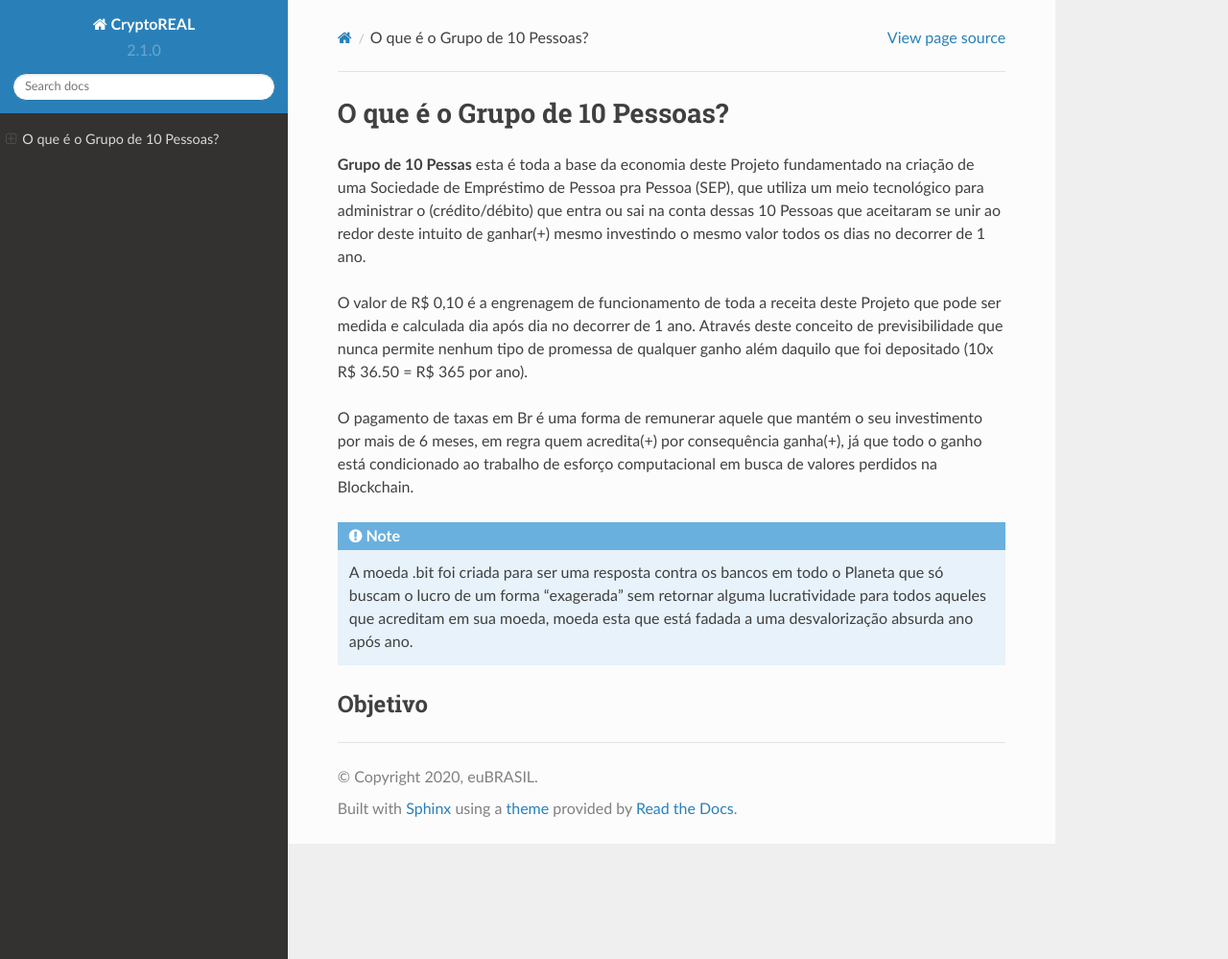
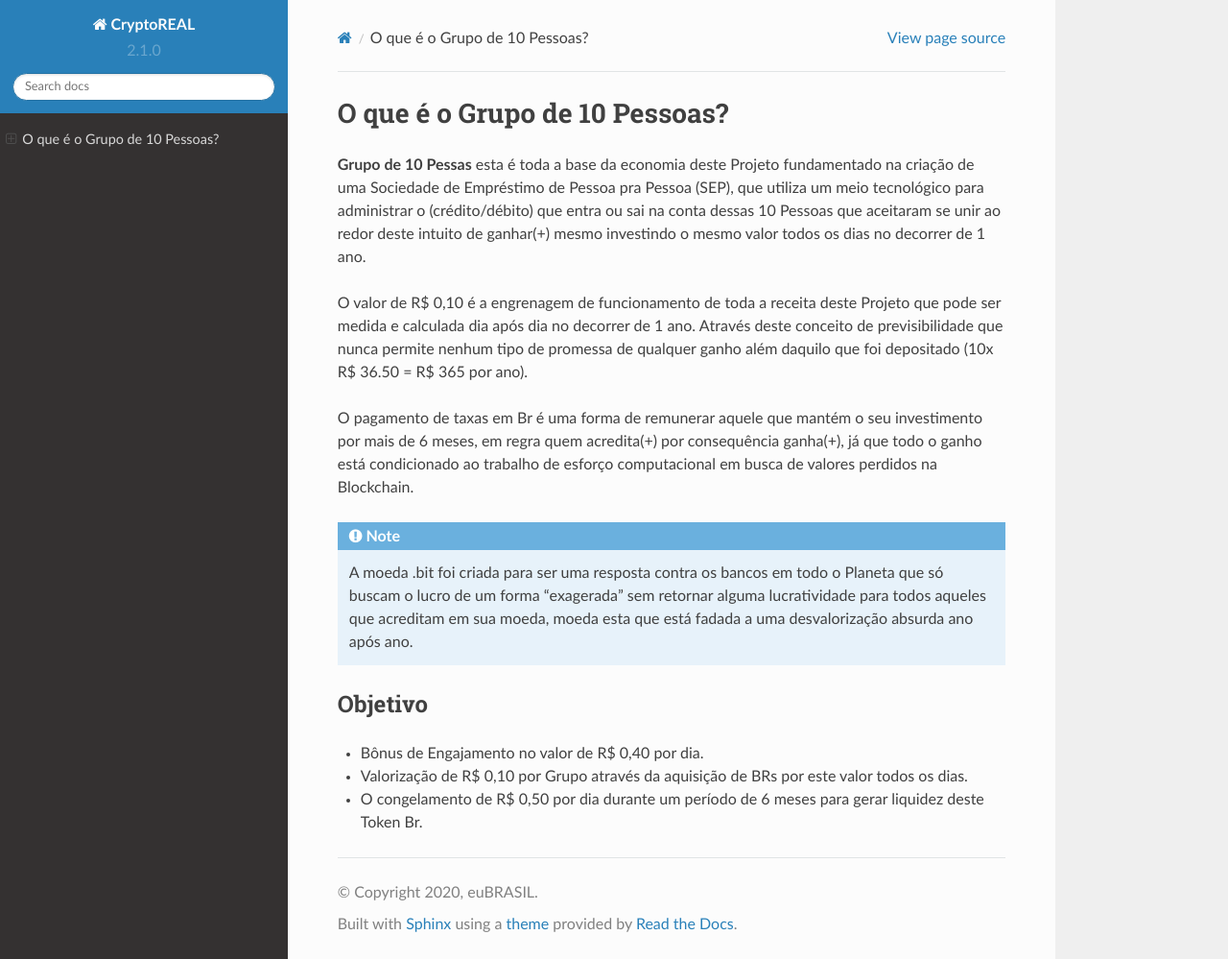
Before and after one commit to euBRASIL/BIT-Moeda, a Sphinx documentation site: the page built from docs/source/10Pessoas.rst, in a window 1280 px wide and 999 px high. Shown: the whole window at 96% size. Built offline with Sphinx 7.4.7 and the Read the Docs theme 2.0.0, drawn with Linux system fonts in a browser that asks for light colours; pages that are not in the unit, such as notebooks, are missing from menus.

Commit message:
Update 10Pessoas.rst

```diff
--- a/docs/source/10Pessoas.rst
+++ b/docs/source/10Pessoas.rst
@@ -13,6 +13,9 @@ O pagamento de taxas em Br é uma forma de remunerar aquele que mantém o seu in
 
 Objetivo
 --------
+* Bônus de Engajamento no valor de R$ 0,40 por dia.
+* Valorização de R$ 0,10 por Grupo através da aquisição de BRs por este valor todos os dias.
+* O congelamento de R$ 0,50 por dia durante um período de 6 meses para gerar liquidez deste Token Br.
 
 .. Árvore de Decisão::
 
```
